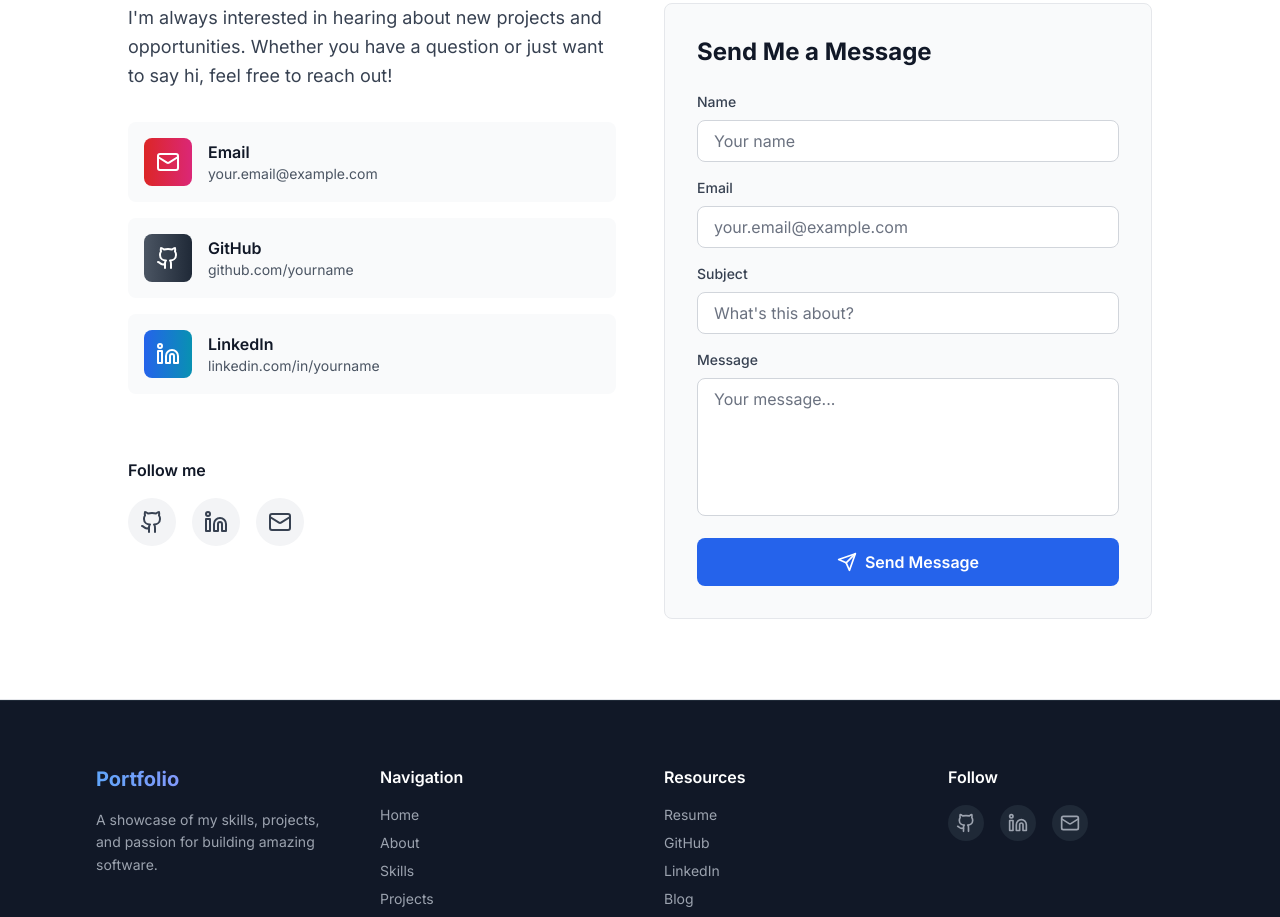
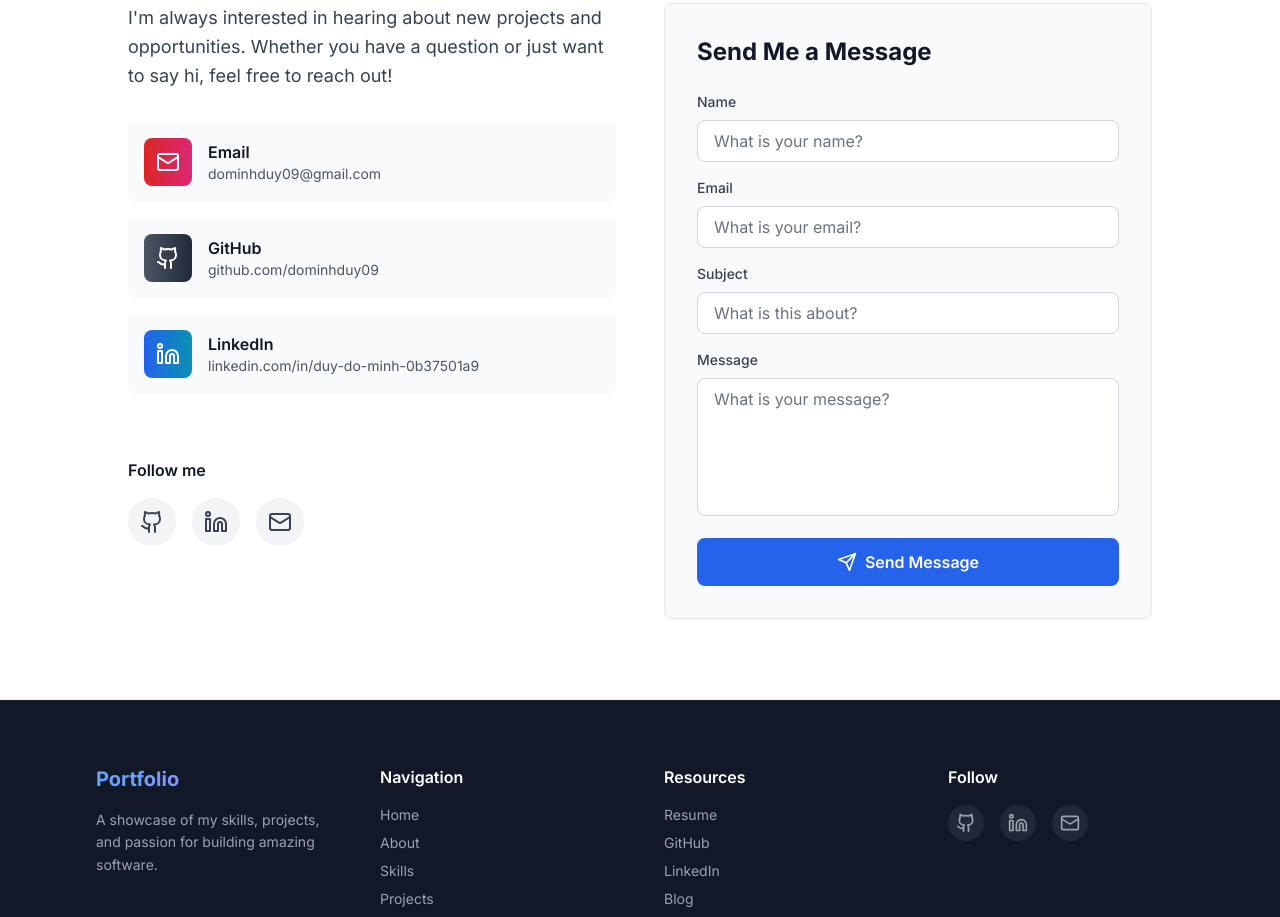
Before and after one commit to dominhduy09/portfolio, a React (Vite) app: page / in a window 1280 px wide. Shown: the part 6500-7417 px from the top of the page. Built offline with nearby package versions, Linux system fonts and the light colour scheme.

Commit message:
portfolio-v.1.1.0

```diff
--- a/src/components/Contact.tsx
+++ b/src/components/Contact.tsx
@@ -48,22 +48,22 @@ export const Contact: React.FC = () => {
     {
       icon: Mail,
       label: 'Email',
-      value: 'your.email@example.com',
-      href: 'mailto:your.email@example.com',
+      value: 'dominhduy09@gmail.com',
+      href: 'mailto:dominhduy09@gmail.com',
       color: 'from-red-600 to-pink-600',
     },
     {
       icon: Github,
       label: 'GitHub',
-      value: 'github.com/yourname',
-      href: 'https://github.com/yourname',
+      value: 'github.com/dominhduy09',
+      href: 'https://github.com/dominhduy09',
       color: 'from-gray-600 to-gray-800',
     },
     {
       icon: Linkedin,
       label: 'LinkedIn',
-      value: 'linkedin.com/in/yourname',
-      href: 'https://linkedin.com/in/yourname',
+      value: 'linkedin.com/in/duy-do-minh-0b37501a9',
+      href: 'https://www.linkedin.com/in/duy-do-minh-0b37501a9/',
       color: 'from-blue-600 to-cyan-600',
     },
   ];
@@ -135,7 +135,7 @@ export const Contact: React.FC = () => {
                   {[
                     { icon: Github, label: 'GitHub', href: 'https://github.com/dominhduy09' },
                     { icon: Linkedin, label: 'LinkedIn', href: 'https://www.linkedin.com/in/duy-do-minh-0b37501a9/' },
-                    { icon: Mail, label: 'Email', href: 'mailto:your.email@example.com' },
+                    { icon: Mail, label: 'Email', href: 'mailto:dominhduy09@gmail.com' },
                   ].map((social, idx) => {
                     const Icon = social.icon;
                     return (
@@ -178,7 +178,7 @@ export const Contact: React.FC = () => {
                     onChange={handleChange}
                     required
                     className="w-full px-4 py-2 rounded-lg bg-white dark:bg-dark-700 border border-gray-300 dark:border-dark-600 text-gray-900 dark:text-white placeholder-gray-500 dark:placeholder-gray-400 focus:outline-none focus:ring-2 focus:ring-blue-600 transition-all"
-                    placeholder="Your name"
+                    placeholder="What is your name?"
                   />
                 </div>
 
@@ -195,7 +195,7 @@ export const Contact: React.FC = () => {
                     onChange={handleChange}
                     required
                     className="w-full px-4 py-2 rounded-lg bg-white dark:bg-dark-700 border border-gray-300 dark:border-dark-600 text-gray-900 dark:text-white placeholder-gray-500 dark:placeholder-gray-400 focus:outline-none focus:ring-2 focus:ring-blue-600 transition-all"
-                    placeholder="your.email@example.com"
+                    placeholder="What is your email?"
                   />
                 </div>
 
@@ -212,7 +212,7 @@ export const Contact: React.FC = () => {
                     onChange={handleChange}
                     required
                     className="w-full px-4 py-2 rounded-lg bg-white dark:bg-dark-700 border border-gray-300 dark:border-dark-600 text-gray-900 dark:text-white placeholder-gray-500 dark:placeholder-gray-400 focus:outline-none focus:ring-2 focus:ring-blue-600 transition-all"
-                    placeholder="What's this about?"
+                    placeholder="What is this about?"
                   />
                 </div>
 
@@ -229,7 +229,7 @@ export const Contact: React.FC = () => {
                     required
                     rows={5}
                     className="w-full px-4 py-2 rounded-lg bg-white dark:bg-dark-700 border border-gray-300 dark:border-dark-600 text-gray-900 dark:text-white placeholder-gray-500 dark:placeholder-gray-400 focus:outline-none focus:ring-2 focus:ring-blue-600 transition-all resize-none"
-                    placeholder="Your message..."
+                    placeholder="What is your message?"
                   />
                 </div>
 
```
